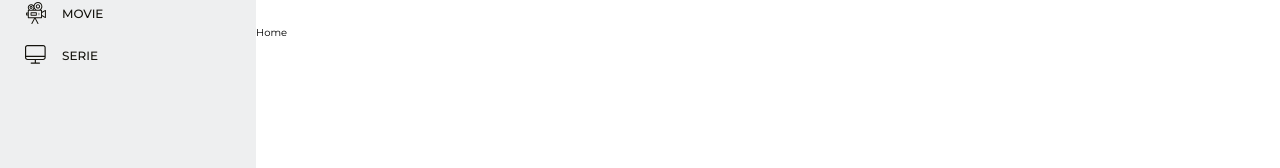
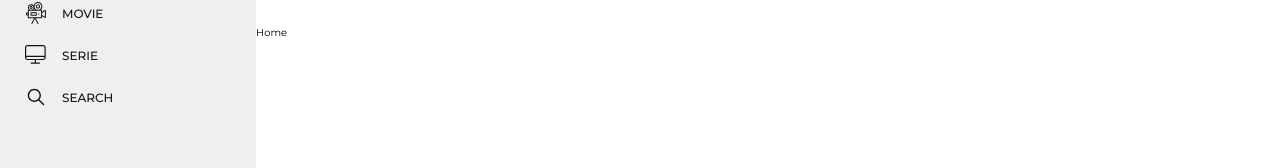
Before and after one commit to tufailra97/ngo, a React (Create React App) app: page /home in a window 1280 px wide. Shown: the part 114-282 px from the top of the page. Built offline with nearby package versions, Linux system fonts and the light colour scheme.

Commit message:
added search in the sidebar

```diff
--- a/src/components/Sidebar.tsx
+++ b/src/components/Sidebar.tsx
@@ -5,7 +5,7 @@ import styled, {
   ThemeContext
 } from 'styled-components';
 import { ThemeProps } from 'interfaces';
-import { Home, Movie, Series } from 'icons';
+import { Home, Movie, Series, Search } from 'icons';
 import Logo from './Logo';
 
 const StyledSidebar = styled.div`
@@ -97,6 +97,12 @@ const Sidebar: React.FC = () => {
                 <span>Serie</span>
               </LinkWrapper>
             </li>
+            <li>
+              <LinkWrapper activeClassName={active} to='/search'>
+                <Search width={22} height={22} color={theme.textColour} />
+                <span>Search</span>
+              </LinkWrapper>
+            </li>
           </ul>
         </Nav>
       </div>
```
